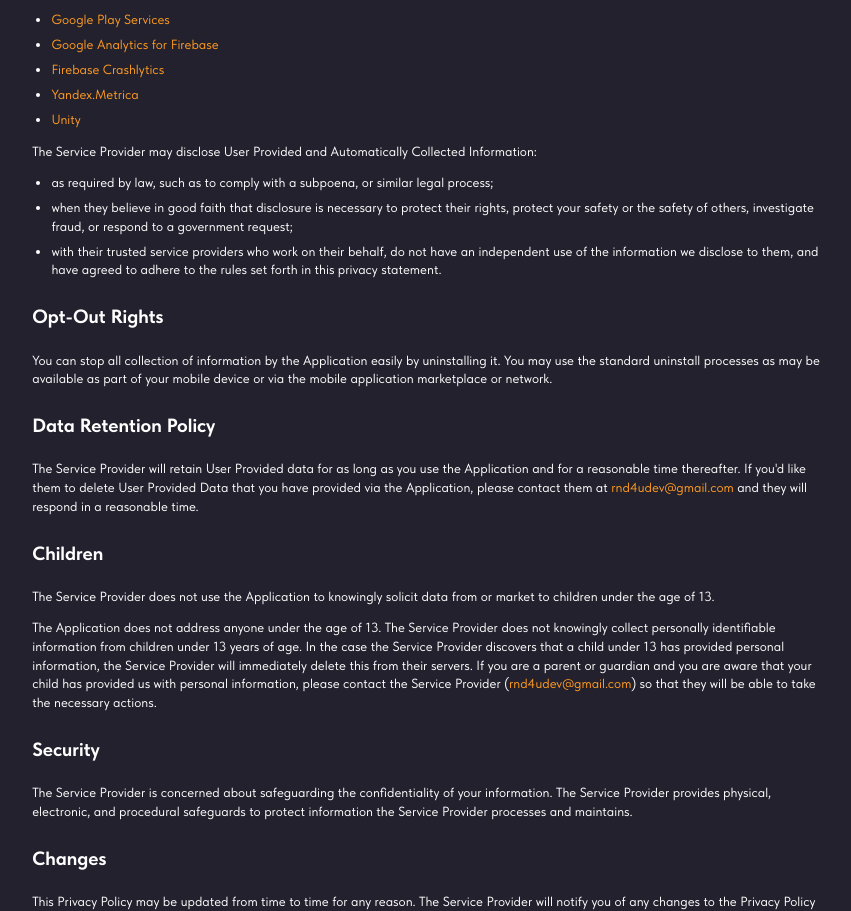
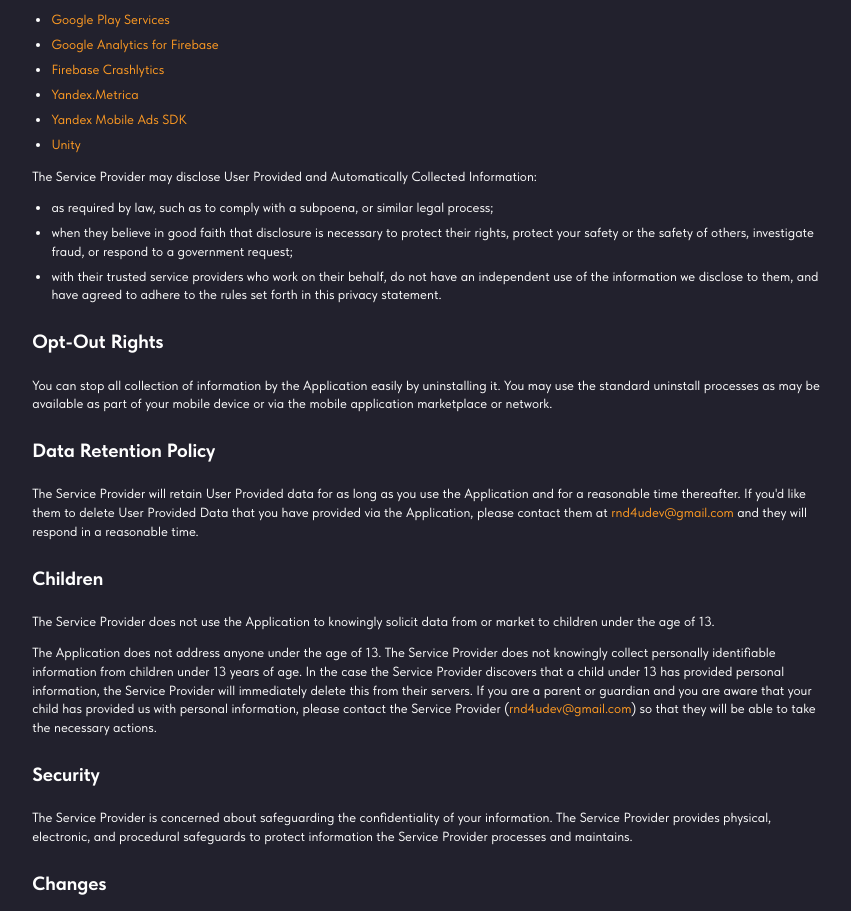
Before and after one commit to R-D4u/tessara.github.io, a plain HTML site: page privacy_policy.html in a window 1280 px wide. Shown: the part 915-1826 px from the top of the page, without its empty margins (211-1062 px from the left). Drawn offline with nearby package versions, Linux system fonts and the light colour scheme.

Commit message:
Add yandex ads privacy

```diff
--- a/privacy_policy.html
+++ b/privacy_policy.html
@@ -172,6 +172,13 @@
 							>
 						</li>
 						<li>
+							<a
+								href="https://yandex.ru/legal/mobileads_sdk_agreement/index.html"
+								rel="nofollow"
+								>Yandex Mobile Ads SDK</a
+							>
+						</li>
+						<li>
 							<a href="https://unity3d.com/legal/privacy-policy" rel="nofollow"
 								>Unity</a
 							>
```
